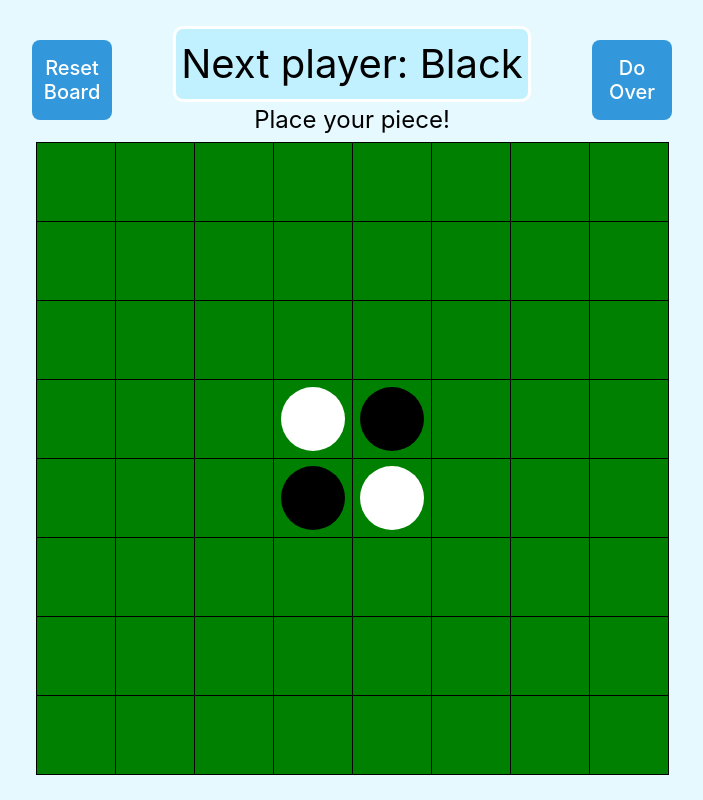
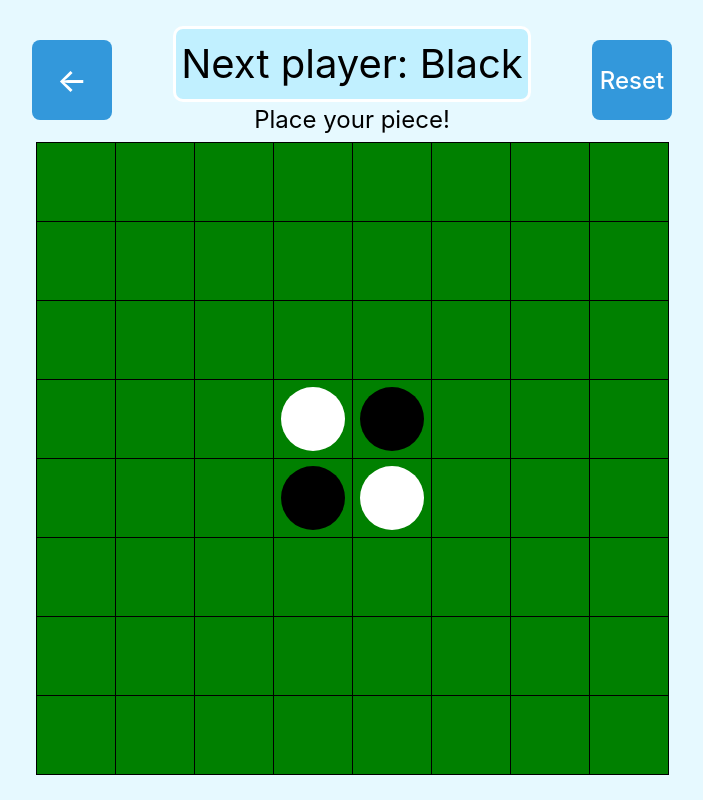
Before and after one commit to ryuryu-ymj/reversi-webapp, a React (Vite) app: page / in a window 1280 px wide. Shown: the whole page, without its empty margins (288-991 px from the left). Built offline with nearby package versions, Linux system fonts and the light colour scheme.

Commit message:
Update: ボタンのマウスオーバー時デザイン

```diff
--- a/src/App.css
+++ b/src/App.css
@@ -76,6 +76,10 @@ html, body {
   border-radius: 0;
 }
 
+.square:hover{
+  border: 2.5px solid #000000;
+}
+
 .App-header {
   background-color: #282c34;
   min-height: 10vh;
@@ -125,7 +129,6 @@ html, body {
   display: flex;
   justify-content: center;
   align-items: center;
-  font-size: min(2.5vh,2.5vw);
   background-color: hsl(204, 70%, 53%);
   color: white;
   border: none;
@@ -133,9 +136,21 @@ html, body {
 }
 
 .resetBoard {
+  font-size: min(3vh,3vw);
+  transform: translateX(min(30vw,30vh));
+}
+
+.doOver {
+  font-size: min(4vh,4vw);
   transform: translateX(max(-30vw,-30vh));
 }
 
-.doOver {
+.resetBoard:hover {
+  background-color: #e53935; /* ホバー時の背景色 */
   transform: translateX(min(30vw,30vh));
 }
+
+.doOver:hover {
+  background-color: #e53935; /* ホバー時の背景色 */
+  transform: translateX(max(-30vw,-30vh));
+}
--- a/src/App.tsx
+++ b/src/App.tsx
@@ -212,8 +212,8 @@ function Board() {
       }
       {/* <button onClick={resetBoard}>Reset Board</button> */}
       <div className="button-container">
-        <button className="resetBoard" onClick={resetBoard}>Reset Board</button>
-        <button className="doOver" onClick={doOver}>Do Over</button>
+        <button className="doOver" onClick={doOver}>←</button>
+        <button className="resetBoard" onClick={resetBoard}>Reset</button>
       </div>
     </div>
   );
```
